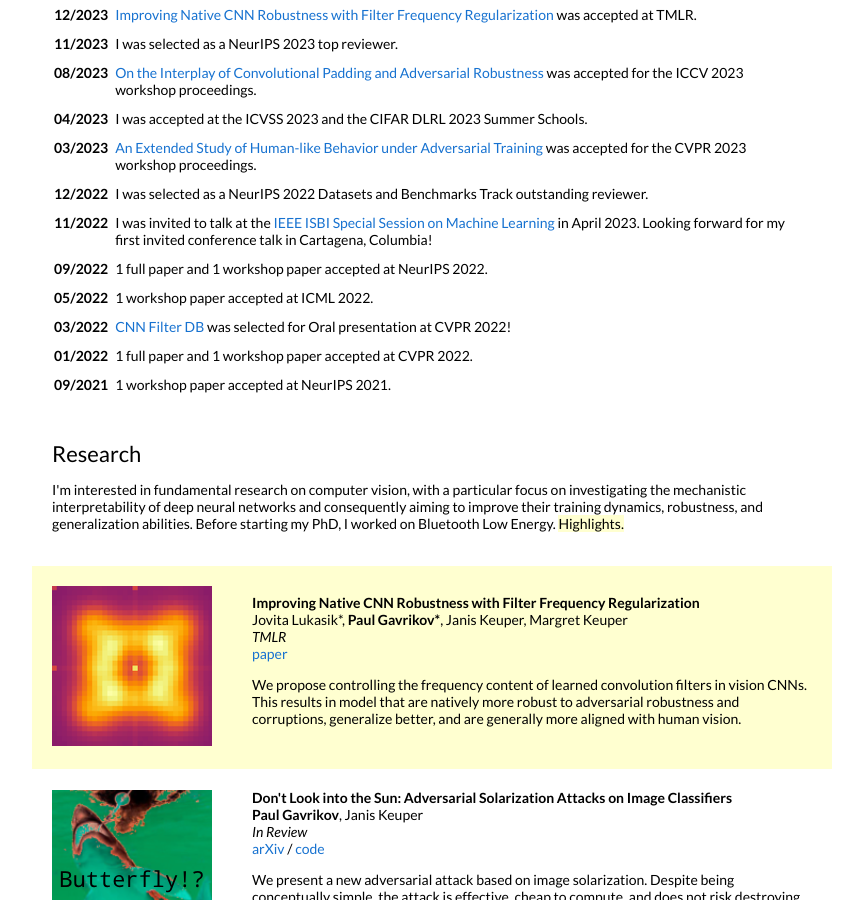
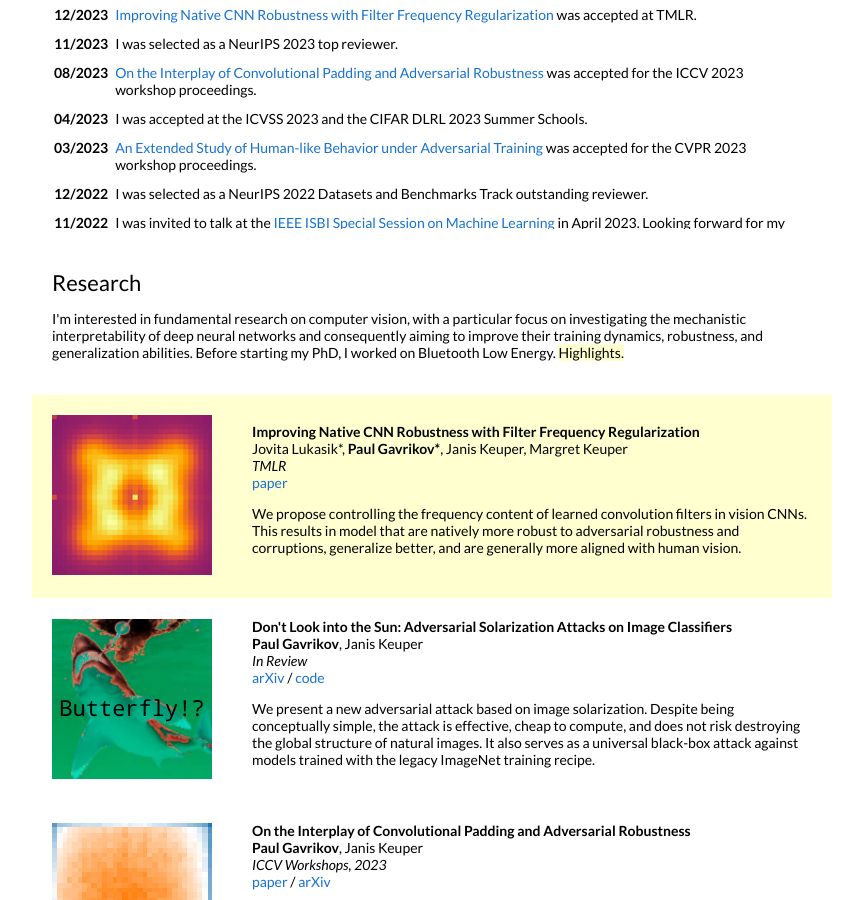
Before and after one commit to paulgavrikov/paulgavrikov.github.io, a Jekyll site: the page built from _posts/2018-05-15-intro.markdown, in a window 1280 px wide and 900 px high, scrolled down 353 px. Shown: the whole window, without its empty margins (208-1071 px from the left). Built offline with Jekyll 4.4.1, drawn with Linux system fonts in a browser that asks for light colours.

Commit message:
make news scrollable

```diff
--- a/_layouts/default.html
+++ b/_layouts/default.html
@@ -59,6 +59,7 @@
             <td style="padding:2.5%;width:100%;vertical-align:middle">
               <h2>News</h2>
               <p></p>
+              <div style="overflow-y: scroll; height: 230px;">
                 <table id="news-table" style="width: 100%;">
                   {% for news_entry in site.data.news %}
                   <tr>
@@ -67,6 +68,7 @@
                   </tr>
                   {% endfor %}
                 </table>
+              </div>
             </td>
           </tr>
         </table>
```
Lines whose indentation alone changed are shown as unchanged.
